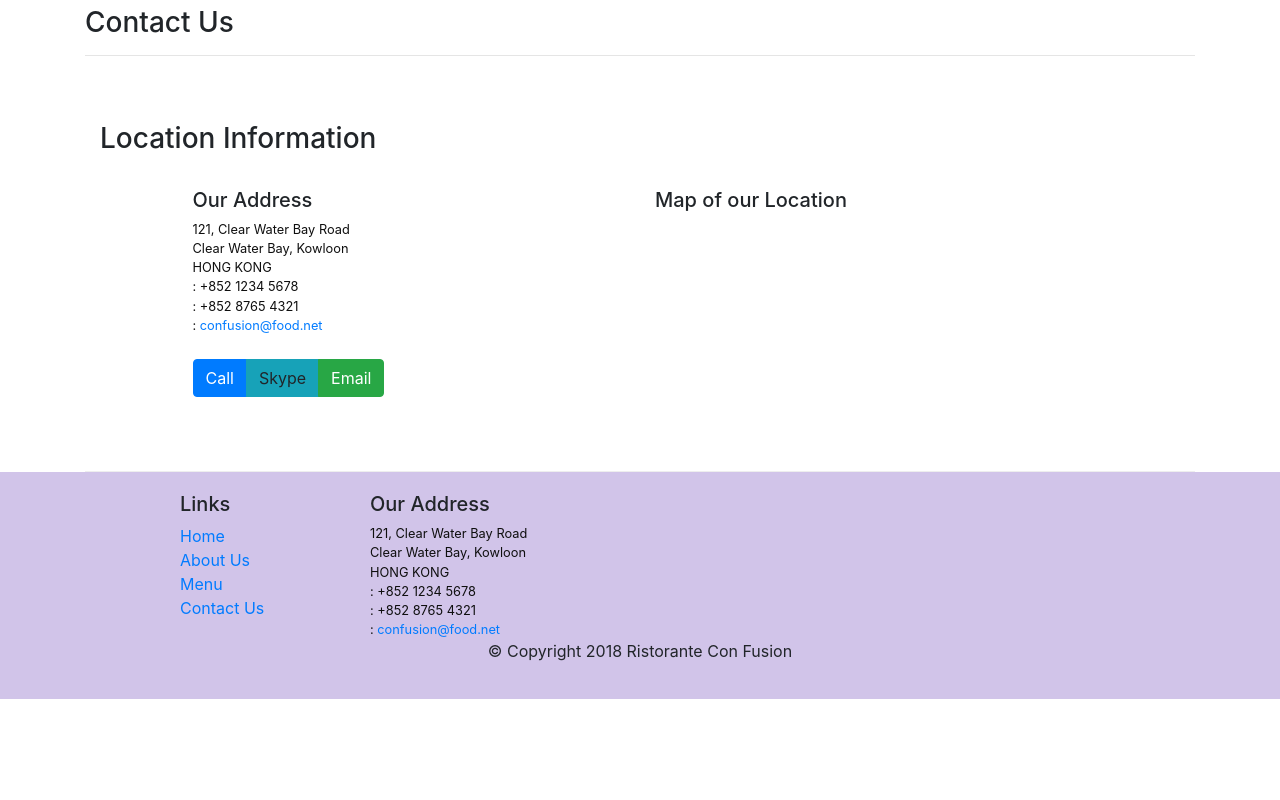
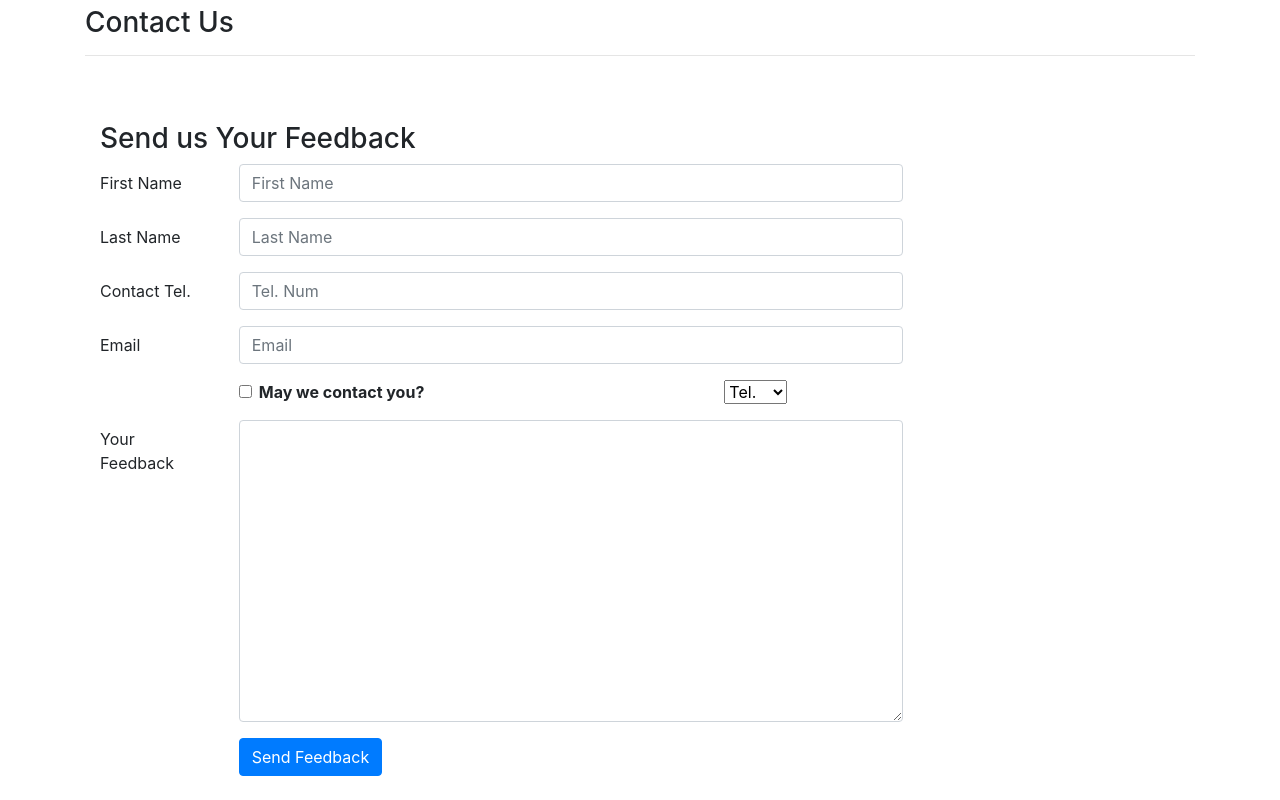
Before and after one commit to Krupal821/confusion, a React (Create React App) app in the folder confusion/: page /contactus in a window 1280 px wide. Shown: the part 440-1240 px from the top of the page. Before the commit the page ends 1139 px from the top, so only its background shows below. Built offline with nearby package versions, Linux system fonts and the light colour scheme; the HTML template or start-up script is replaced by a standard one.

Commit message:
controlled form v1

```diff
--- a/confusion/src/components/ContactComponent.js
+++ b/confusion/src/components/ContactComponent.js
@@ -1,8 +1,38 @@
-import { Component } from "react";
-import {Breadcrumb, BreadcrumbItem} from 'reactstrap';
+import React, { Component } from "react";
+import {Breadcrumb, BreadcrumbItem, Form, FormGroup, Input, Label, Col, Button} from 'reactstrap';
 import {Link} from 'react-router-dom';
 
-function Contact(props){
+class Contact extends Component {
+    constructor(props){
+        super(props);
+        this.state = {
+            firstname: "",
+            lastname: "",
+            telnum: "",
+            email: "",
+            agree: false,
+            contactType: 'Tel.',
+            message: ''
+        };
+        this.handleSubmit = this.handleSubmit.bind(this);   // we have to bind function to make available.
+        this.handleInputChange = this.handleInputChange.bind(this);
+    }
+    handleInputChange(event){
+        const target = event.target;  // whatever we have selected on the form is targeted here
+        const value = target.type === 'checkbox' ? target.checked : target.value;   // type of the Input selected
+        const name = target.name;  // name in the state in constructor
+        console.log(name);
+
+        this.setState({
+            [name]: value
+        })
+    }
+    handleSubmit(event){
+        console.log('Current state is ' + JSON.stringify(this.state));
+        alert('Current state is ' + JSON.stringify(this.state));
+        event.preventDefault();
+    }
+    render() {
         return(
             <div className="container">
                 <div className="row">
@@ -14,6 +44,75 @@
                         <div className="col-12">
                             <h3>Contact Us</h3>
                             <hr />
+                        </div>
+                </div>
+                <div className="row row-content">
+                    <div className="col-12">
+                        <h3>Send us Your Feedback</h3>
+                    </div>
+                    <div className="col-12 col-md-9">
+                        <Form onSubmit={this.handleSubmit}>
+                            <FormGroup row>
+                                <Label htmlFor="firstname" md ={2}>First Name </Label>
+                                <Col md ={10} >
+                                <Input type="text"  id="firstName" name="firstname"
+                                        placeholder="First Name" value={this.state.firstname} onChange={this.handleInputChange} />
+                                </Col>
+                            </FormGroup>
+                            <FormGroup row>
+                                <Label htmlFor="lastname" md ={2}>Last Name </Label>
+                                <Col md ={10} >
+                                <Input type="text"  id="lastname" name="lastname"
+                                        placeholder="Last Name" value={this.state.lastname} onChange={this.handleInputChange} />
+                                </Col>
+                            </FormGroup>
+                            <FormGroup row>
+                                <Label htmlFor="telnum" md ={2}>Contact Tel. </Label>
+                                <Col md ={10} >
+                                <Input type="tel"  id="telnum" name="telnum"
+                                        placeholder="Tel. Num" value={this.state.telnum} onChange={this.handleInputChange} />
+                                </Col>
+                            </FormGroup>
+                            <FormGroup row>
+                                <Label htmlFor="email"  md ={2}>Email </Label>
+                                <Col md ={10} >
+                                <Input type="text"  id="email" name="email"
+                                        placeholder="Email" value={this.state.email} onChange={this.handleInputChange} />
+                                </Col>
+                            </FormGroup>
+
+
+                            <FormGroup row>
+                                <Col md={{size: 6, offset: 2}}>
+                                    <FormGroup check>
+                                        <Label check>
+                                    <Input type="checkbox" name="agree" checked={this.state.agree} onChange={this.handleInputChange} />{' '}  <strong>May we contact you?</strong></Label>
+                                    </FormGroup>
+                                </Col>
+                                <Col md ={{size: 3, offset: 1}} >
+                                <Input type="select"  id="email" name="contactType" value={this.state.contactType} onChange={this.handleInputChange}>
+                                    <option>Tel.</option>
+                                    <option>Email</option>
+                                </Input>
+                                </Col>
+                            </FormGroup>
+
+                            <FormGroup row>
+                                <Label htmlFor="message" md ={2}>Your Feedback</Label>
+                                <Col md ={10} >
+                                <Input type="textarea"  id="message" name="message"
+                                        rows="12" value={this.state.message} onChange={this.handleInputChange}></Input>
+                                </Col>
+                            </FormGroup>
+
+                            <FormGroup row>
+                                <Col md={{size: 10, offset: 2}}>
+                                    <Button type="submit" color="primary">
+                                        Send Feedback
+                                    </Button>
+                                </Col>
+                            </FormGroup>
+                        </Form>
                     </div>
                 </div>
                 <div className="row row-content">
@@ -42,8 +141,11 @@
                         </div>
                     </div>
                 </div>
+
             </div>
         );
     }
 
+}
+
 export default Contact;
```
Lines whose indentation alone changed are shown as unchanged.
